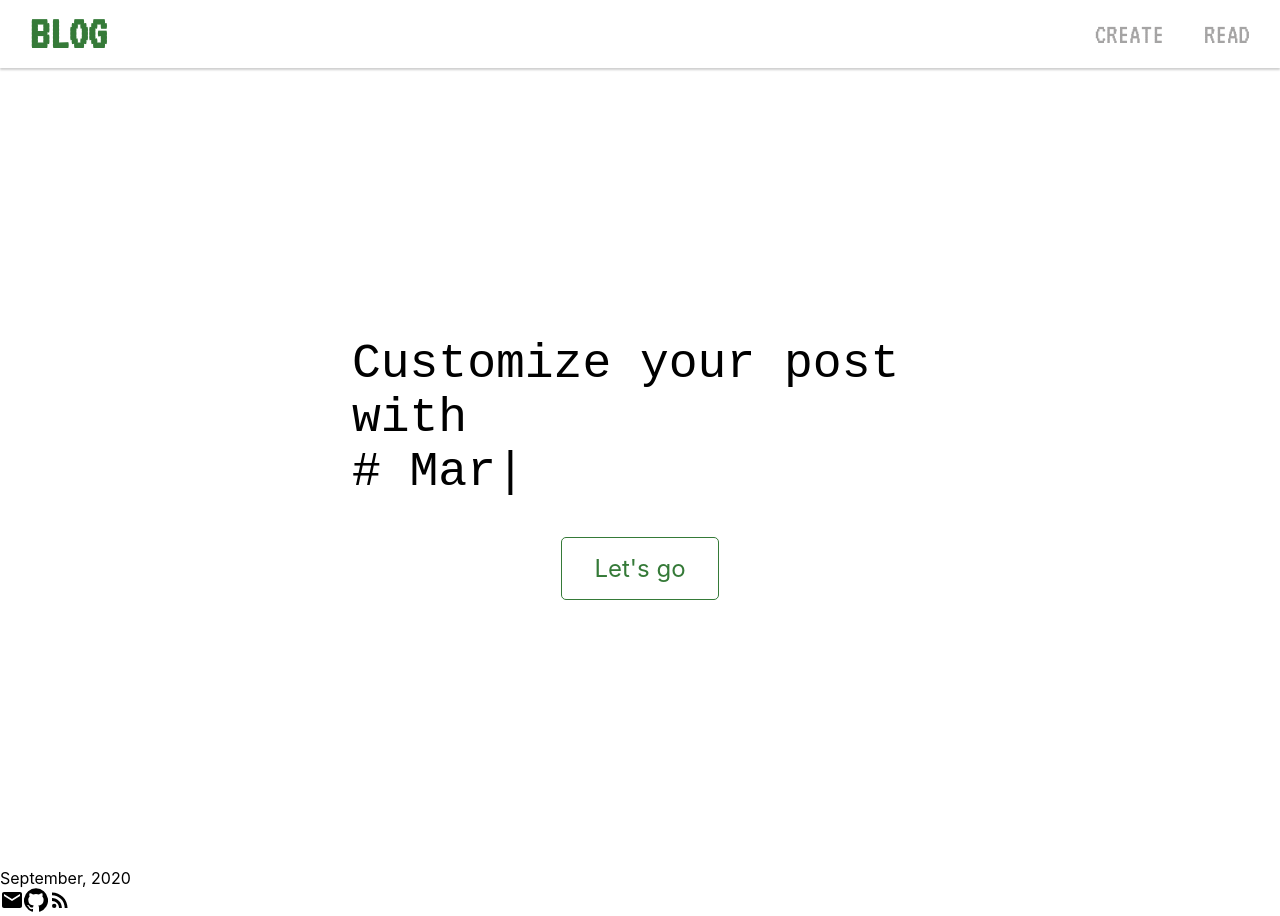
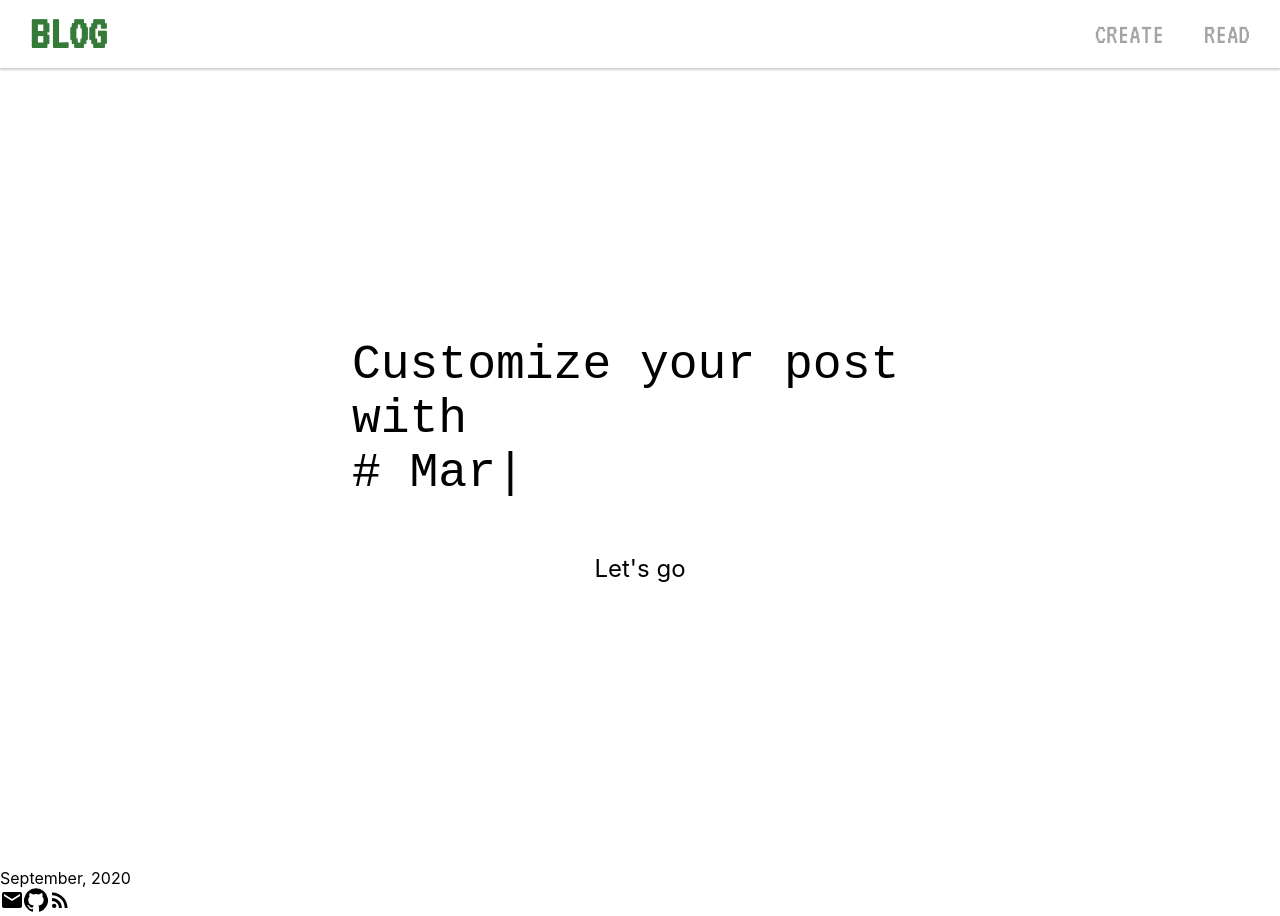
Before and after one commit to sabovyan/blog, a React (Create React App) app: page / in a window 1280 px wide. Built offline with nearby package versions, Linux system fonts and the light colour scheme.

Commit message:
changed naming of a variable

```diff
--- a/src/components/Banner/Banner.css
+++ b/src/components/Banner/Banner.css
@@ -24,13 +24,13 @@
   align-self: center;
   font-size: 1.5rem;
   text-decoration: none;
-  border: 1px solid var(--hilighted-color);
+  border: 1px solid var(--hiLighted-color);
   border-radius: 5px;
-  color: var(--hilighted-color);
+  color: var(--hiLighted-color);
   background-color: white;
   cursor: pointer;
 }
 .login__link:hover {
   color: white;
-  background-color: var(--hilighted-color);
+  background-color: var(--hiLighted-color);
 }
--- a/src/components/FormTheme/FormTheme.js
+++ b/src/components/FormTheme/FormTheme.js
@@ -1,6 +1,6 @@
 import React, { Component } from 'react';
 import { ThemeProvider, createMuiTheme } from '@material-ui/core/styles';
-import { green } from '@material-ui/core/colors';
+import { green, deepOrange } from '@material-ui/core/colors';
 
 export default class FormTheme extends Component {
   constructor(props) {
@@ -9,6 +9,7 @@ export default class FormTheme extends Component {
       theme: createMuiTheme({
         palette: {
           primary: green,
+          secondary: deepOrange,
         },
       }),
     };
--- a/src/components/LoginForm/LoginForm.module.css
+++ b/src/components/LoginForm/LoginForm.module.css
@@ -3,7 +3,7 @@
   text-transform: uppercase;
   font-family: 'VT323', monospace;
   font-size: 3rem;
-  color: var(--hilighted-color);
+  color: var(--hiLighted-color);
 }
 
 .root {
```
